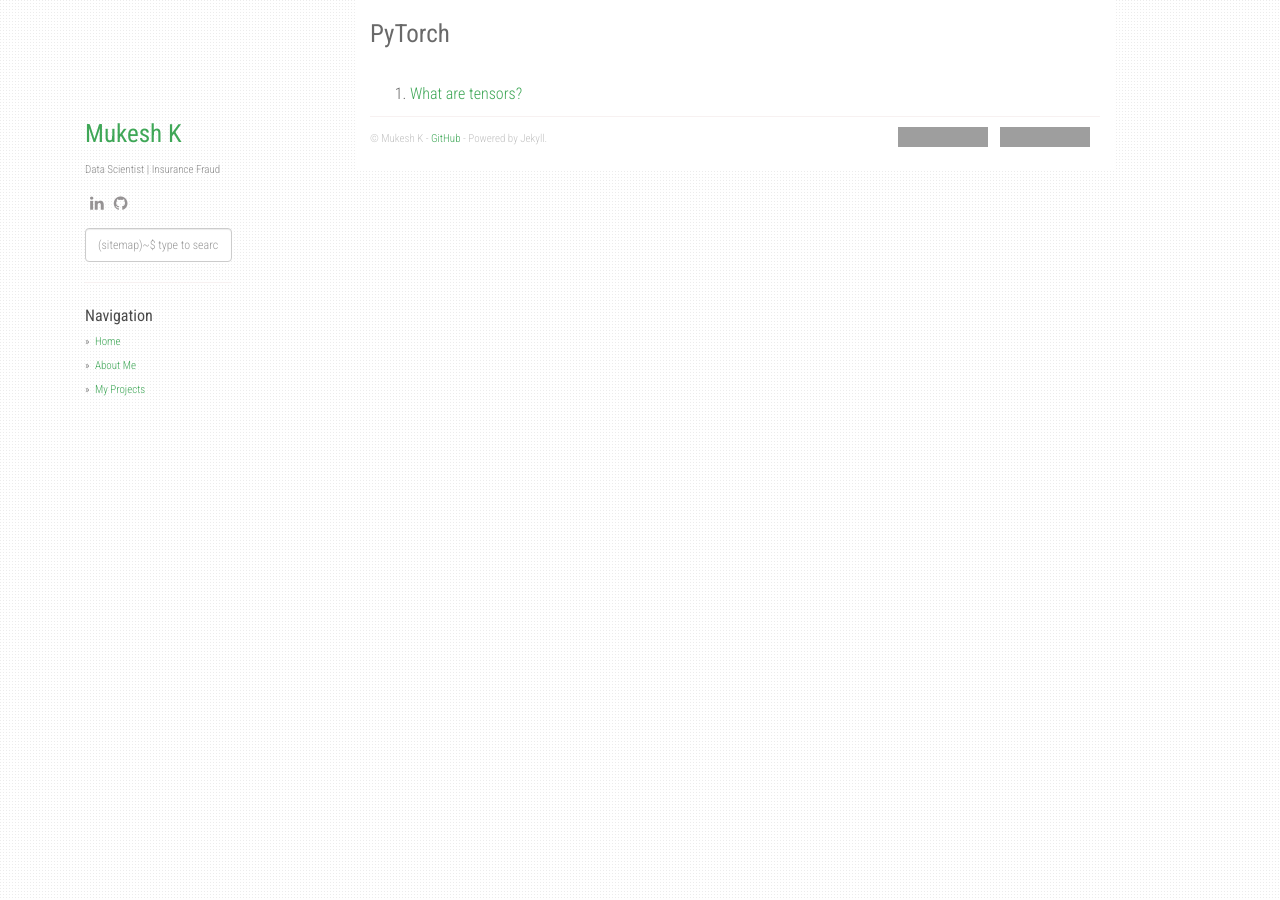
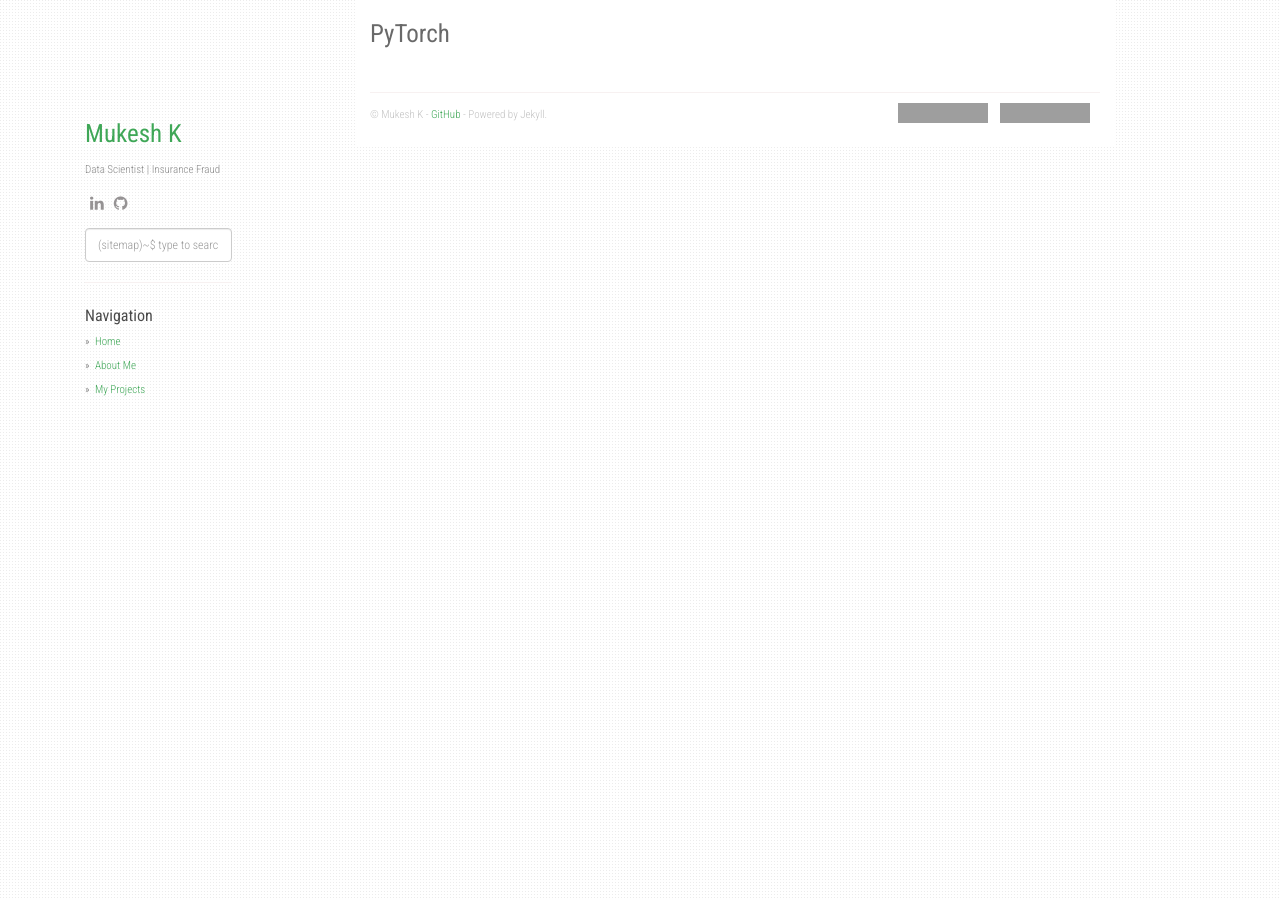
Before and after one commit to muksmuks/deeplearning, a Jekyll site: the page built from docs/index.html, in a window 1280 px wide. Built offline with Jekyll 4.4.1, drawn with Linux system fonts in a browser that asks for light colours; nearby versions of some CDN libraries; grey boxes are pictures that could not be loaded.

Commit message:
Update index.html

```diff
--- a/docs/index.html
+++ b/docs/index.html
@@ -9,7 +9,9 @@
   <div>
     <ol class="posts">
       {% for post in site.posts reversed %}
+          {% if post.path contains 'datascience' %}
             <li><a href="{{ post.url }}" target="_blank">{{ post.title }}</a></li>
+          {% endif %}
       {% endfor %}
     </ol>
   </div>
```
